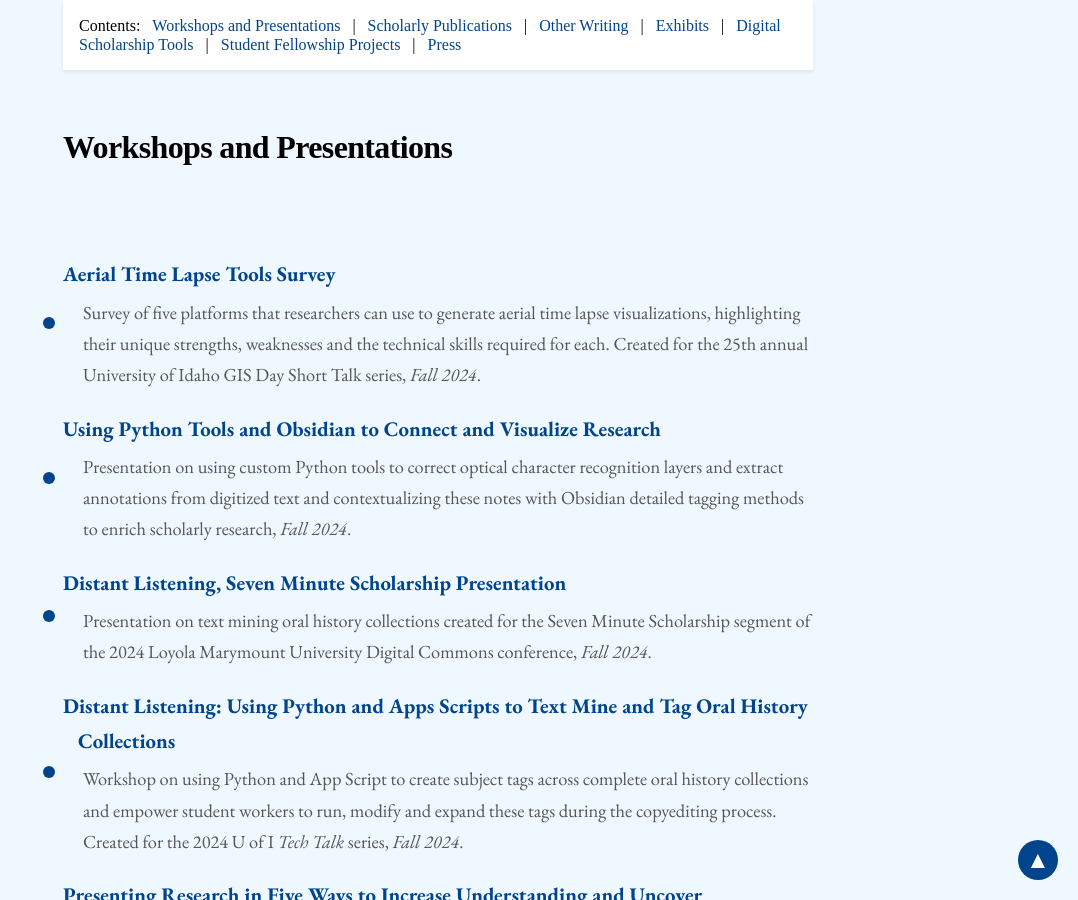
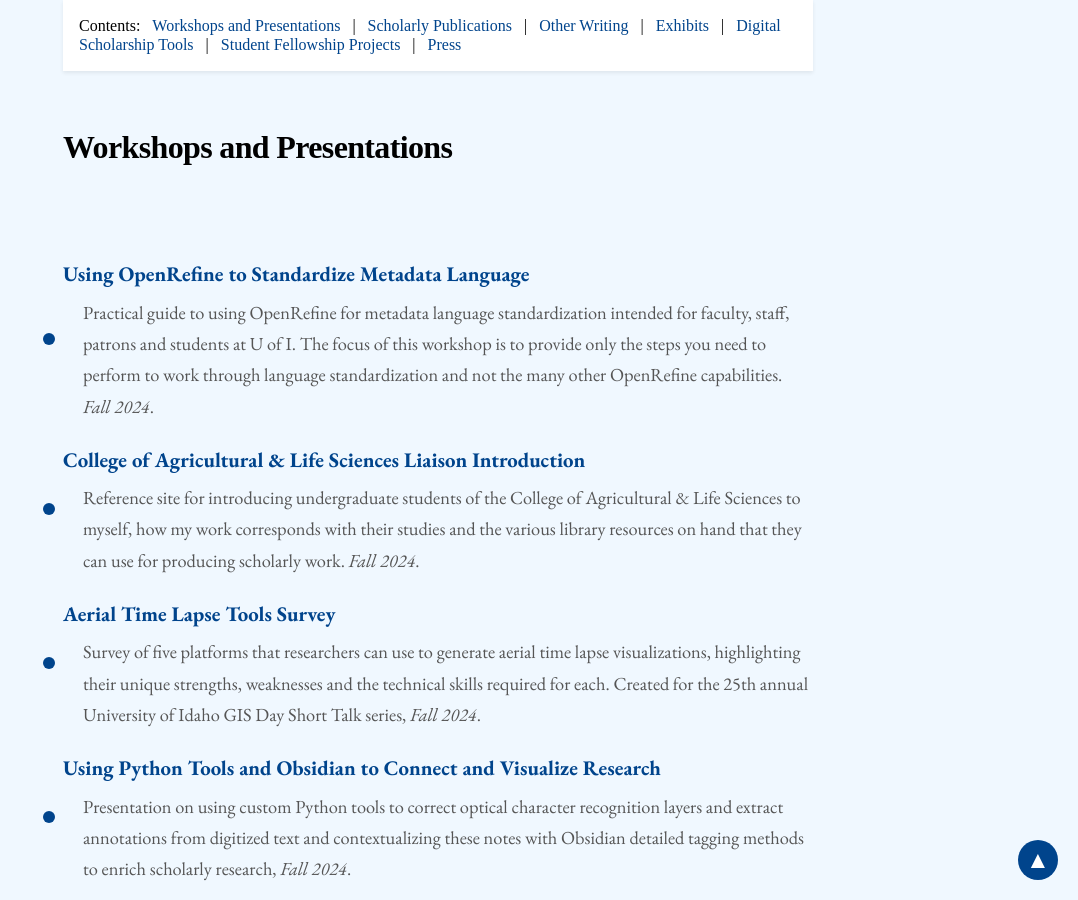
Before and after one commit to aweymo/base, a Jekyll site: the page built from index.md, in a window 1280 px wide and 900 px high, scrolled down 948 px. Shown: the whole window, without its empty margins (202-1280 px from the left). Built offline with Jekyll 4.4.1, drawn with Linux system fonts in a browser that asks for light colours; nearby versions of some CDN libraries; some web fonts are replaced.

Commit message:
update WSs

```diff
--- a/index.md
+++ b/index.md
@@ -44,6 +44,14 @@ Andrew Weymouth is the Digital Initiatives Librarian at University of Idaho, pri
 ## Workshops and Presentations
 
 <ul class="triangle-list">
+    <li>
+        <a href="https://aweymo-ui.github.io/or_standardize/" target="_blank">Using OpenRefine to Standardize Metadata Language</a>
+        <span class="description">Practical guide to using OpenRefine for metadata language standardization intended for faculty, staff, patrons and students at U of I. The focus of this workshop is to provide only the steps you need to perform to work through language standardization and not the many other OpenRefine capabilities. <i>Fall 2024</i>.</span>
+    </li>
+        <li>
+        <a href="https://aweymo-ui.github.io/cals_intro/" target="_blank">College of Agricultural & Life Sciences Liaison Introduction</a>
+        <span class="description">Reference site for introducing undergraduate students of the College of Agricultural & Life Sciences to myself, how my work corresponds with their studies and the various library resources on hand that they can use for producing scholarly work. <i>Fall 2024</i>.</span>
+    </li>
     <li>
         <a href="https://aweymo-ui.github.io/aerial_timelapse/" target="_blank">Aerial Time Lapse Tools Survey</a>
         <span class="description">Survey of five platforms that researchers can use to generate aerial time lapse visualizations, highlighting their unique strengths, weaknesses and the technical skills required for each. Created for the 25th annual University of Idaho GIS Day Short Talk series, <i>Fall 2024</i>.</span>
```
